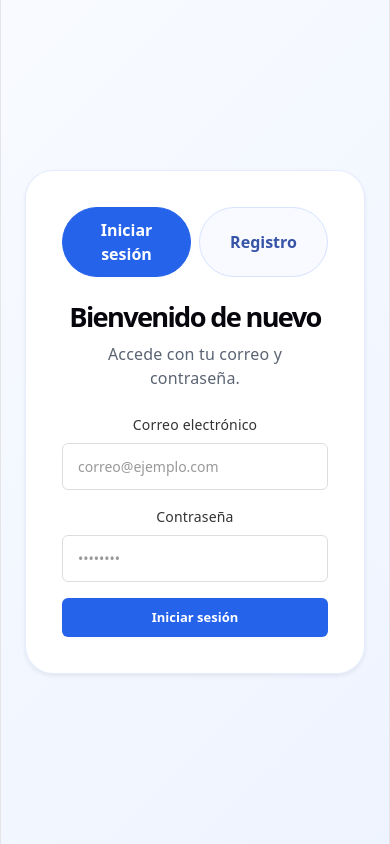
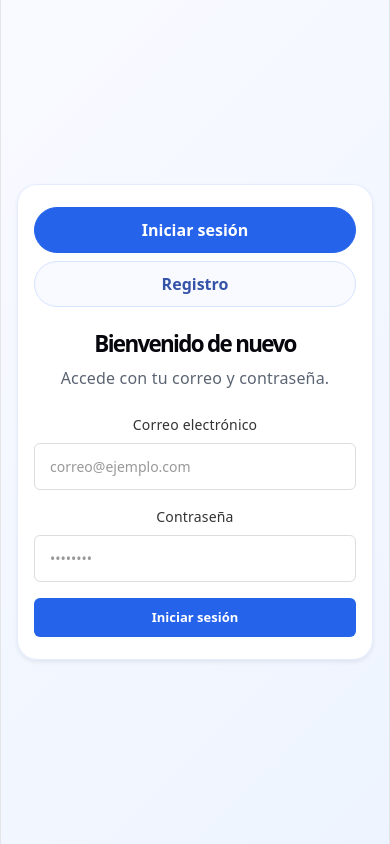
Before and after one commit to mateoc172/ppi, a React (Vite) app in the folder react-app/: page / in a window 390 px wide. Built offline with nearby package versions, Linux system fonts and the light colour scheme.

Commit message:
style: mejorar responsive en movil

```diff
--- a/react-app/src/App.css
+++ b/react-app/src/App.css
@@ -518,3 +518,58 @@
     flex-direction: column;
   }
 }
+
+@media (max-width: 600px) {
+  .auth-shell {
+    padding: 16px;
+  }
+
+  .auth-card {
+    padding: 22px 16px;
+    border-radius: 20px;
+  }
+
+  .auth-title {
+    font-size: 1.4rem;
+  }
+
+  .auth-toggle {
+    grid-template-columns: 1fr;
+  }
+
+  .app-shell {
+    padding: 12px;
+  }
+
+  .app-header {
+    flex-direction: column;
+    align-items: stretch;
+    padding: 16px 18px;
+  }
+
+  .header-left {
+    flex-direction: column;
+    align-items: flex-start;
+    gap: 10px;
+  }
+
+  .header-actions {
+    width: 100%;
+    flex-direction: column;
+  }
+
+  .header-actions .btn,
+  .header-actions button,
+  .btn-back,
+  .btn-gradient {
+    width: 100%;
+  }
+
+  .section-card {
+    padding: 18px 16px;
+  }
+
+  .image-panel__gallery {
+    grid-template-columns: 1fr;
+  }
+}
```
